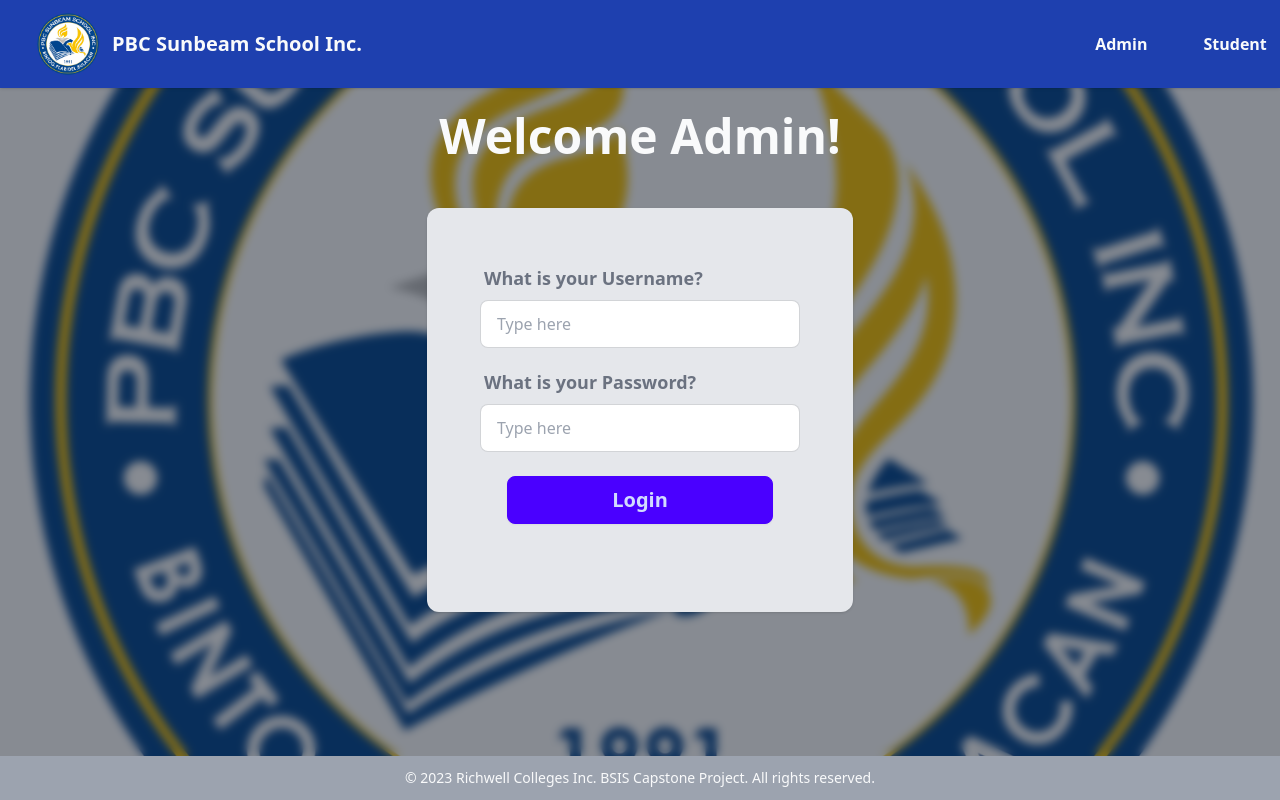
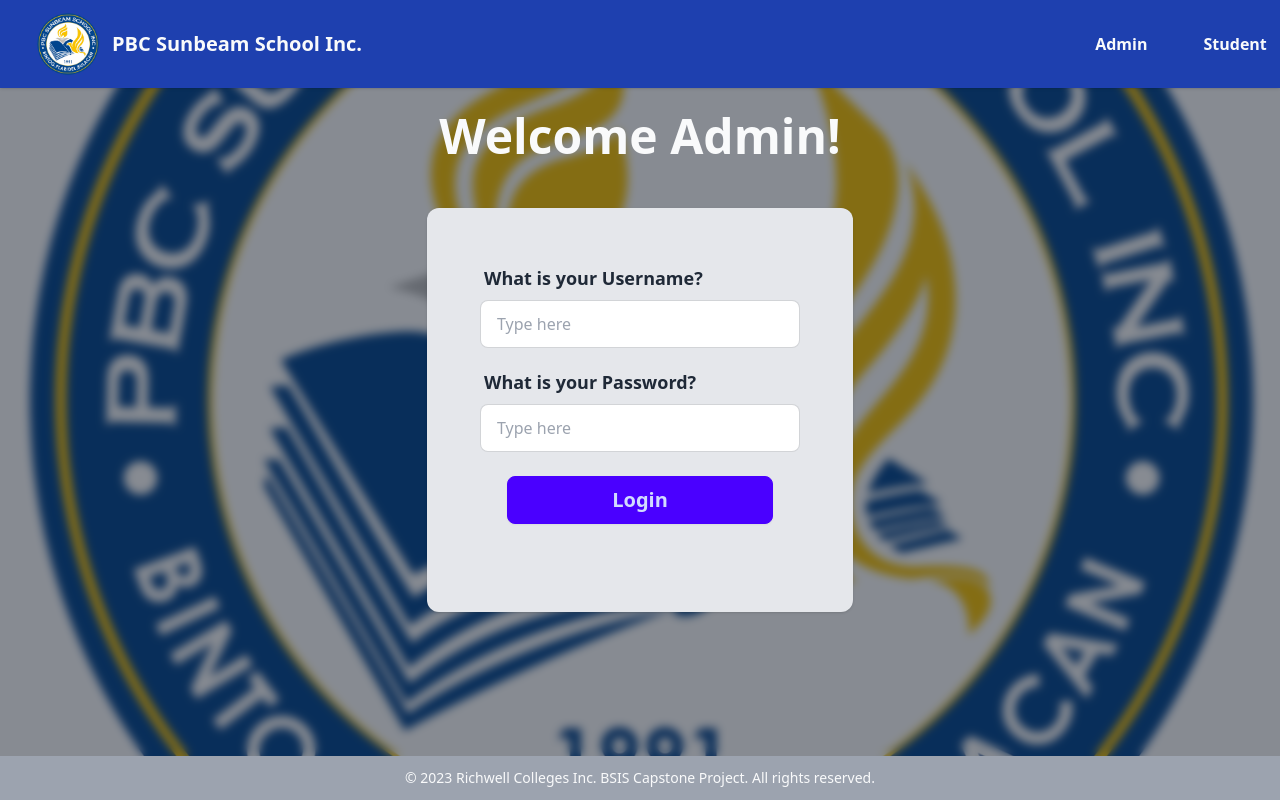
Before and after one commit to jltdev15/Online-Document-Request-System, a Vue app: page /admin_login in a window 1280 px wide. Built offline with nearby package versions, Linux system fonts and the light colour scheme; no server answers.

Commit message:
fix gray

```diff
--- a/src/views/AdminLogin.vue
+++ b/src/views/AdminLogin.vue
@@ -7,18 +7,18 @@
           <div class="flex flex-col items-center justify-center lg:pb-16 lg:pt-12 md:rounded-xl md:shadow lg:bg-gray-200">
             <label class="w-full max-w-xs form-control">
               <div class="label">
-                <span class="text-lg font-bold label-text text-gray-50 md:text-gray-500">What is your Username?</span>
+                <span class="text-lg font-bold label-text text-gray-50 md:text-gray-800">What is your Username?</span>
               </div>
 
-              <input type="text" placeholder="Type here" class="w-full max-w-xs input input-bordered"
+              <input type="text" placeholder="Type here" class="w-full max-w-xs md:text-gray-800 input input-bordered"
                 v-model.trim="adminuser" required />
             </label>
             <label class="w-full max-w-xs pt-3 form-control">
               <div class="label">
-                <span class="text-lg font-bold label-text text-gray-50 md:text-gray-500">What is your Password?</span>
+                <span class="text-lg font-bold label-text text-gray-50 md:text-gray-800">What is your Password?</span>
               </div>
-              <input type="password" placeholder="Type here" class="w-full input input-bordered" v-model.trim="adminpass"
-                required />
+              <input type="password" placeholder="Type here" class="w-full input input-bordered md:text-gray-800"
+                v-model.trim="adminpass" required />
             </label>
             <div class="w-full px-6 py-6 xs:px-20">
               <button type="submit" class="w-full text-xl font-bold btn btn-primary">
--- a/src/views/StudentLogin.vue
+++ b/src/views/StudentLogin.vue
@@ -10,14 +10,14 @@
                 <span class="text-lg font-bold label-text text-gray-50 md:text-gray-500">What is your Username?</span>
               </div>
               <input v-model.trim="studentUser" type="text" placeholder="Type here" required
-                class="w-full max-w-xs input input-bordered" />
+                class="w-full max-w-xs text-gray-800 input input-bordered" />
             </label>
             <label class="w-full max-w-xs form-control">
               <div class="label">
                 <span class="text-lg font-bold label-text text-gray-50 md:text-gray-500">What is your Password?</span>
               </div>
               <input v-model.trim="studentPass" type="password" placeholder="Type here" required
-                class="w-full max-w-xs input input-bordered" />
+                class="w-full max-w-xs text-gray-800 input input-bordered" />
             </label>
             <div class="w-full max-w-xs py-3 pt-6 sm:max-w-lg md:px-20">
               <button class="w-full text-lg font-bold btn btn-primary">
```
